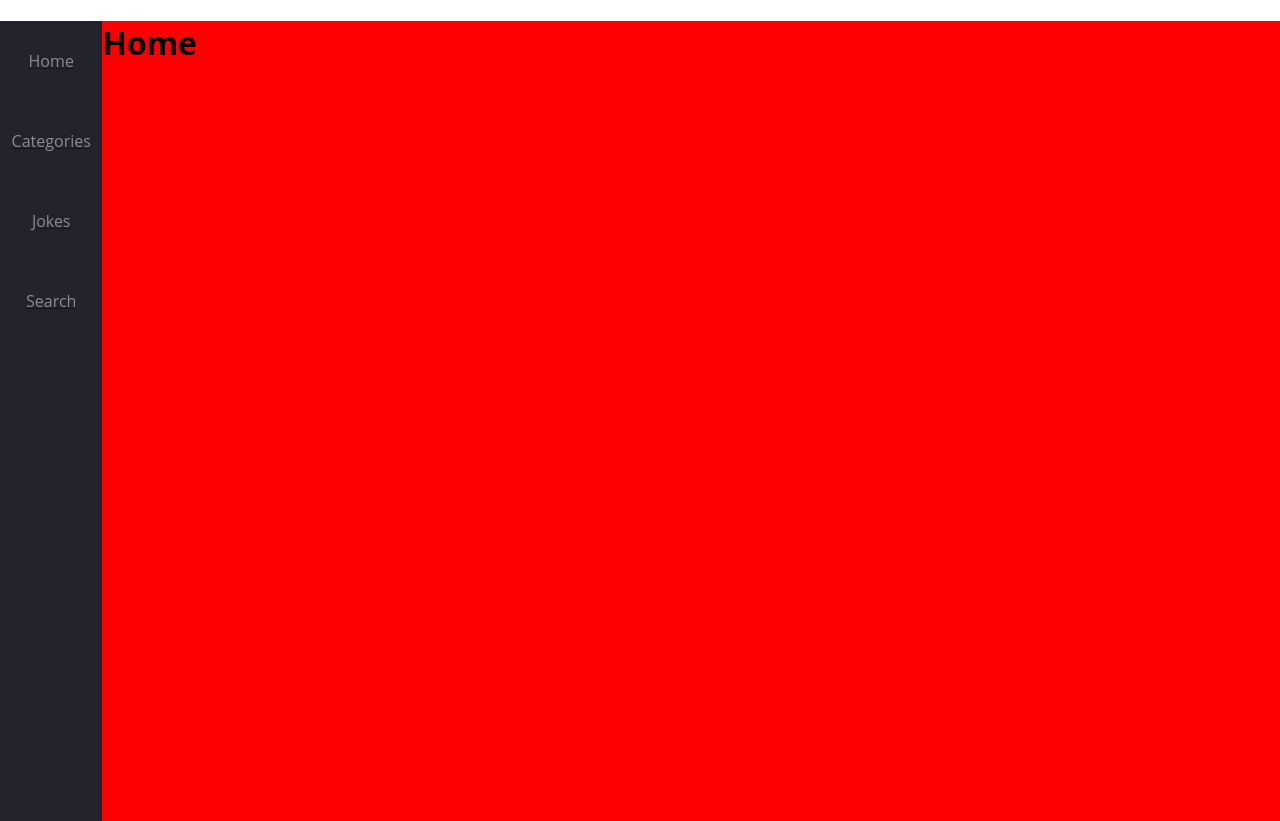
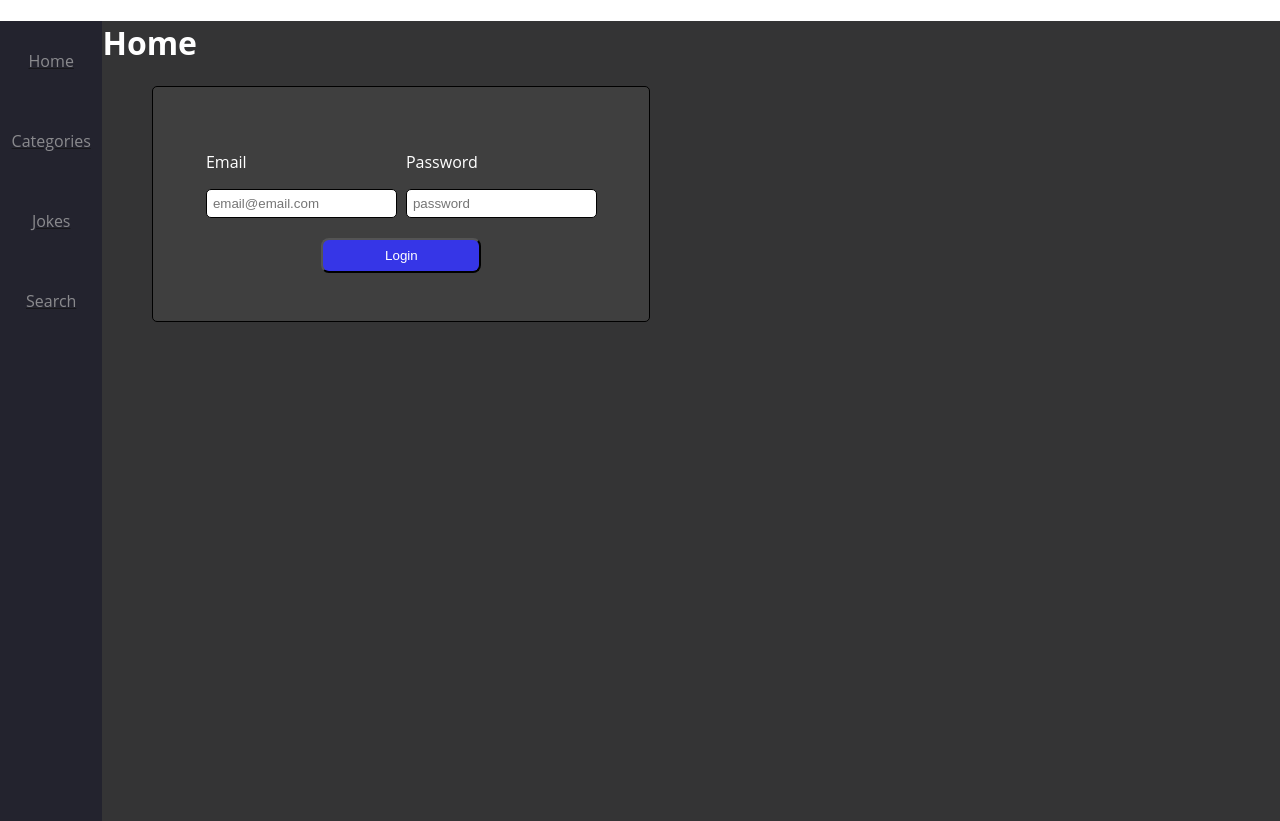
Before and after one commit to Wxkyle/react-certification, a React (Create React App) app in the folder react-cert/: page / in a window 1280 px wide. Built offline with nearby package versions, Linux system fonts and the light colour scheme.

Commit message:
login worked on. regex completed.

```diff
--- a/react-cert/src/App.css
+++ b/react-cert/src/App.css
@@ -1,66 +1,63 @@
-/* .App {
-  text-align: center;
+html,
+body {
+  margin: 0;
+  padding: 0;
 }
 
-.App-logo {
-  height: 40vmin;
-  pointer-events: none;
+h1 {
+  color: #fff;
 }
 
-@media (prefers-reduced-motion: no-preference) {
-  .App-logo {
-    animation: App-logo-spin infinite 20s linear;
-  }
+p{
+  color: #fff;
 }
 
-.App-header {
-  background-color: #282c34;
-  min-height: 100vh;
-  display: flex;
-  flex-direction: column;
-  align-items: center;
-  justify-content: center;
-  font-size: calc(10px + 2vmin);
-  color: white;
+.loginModal {
+  display: grid;
+  grid-template-columns: 50px 1fr 1fr;
 }
 
-.App-link {
-  color: #61dafb;
+.login {
+  border: black solid 0.5px;
+  padding: 3em;
+  border-radius: 5px;
+  display: grid;
+  grid-template-columns: 1fr 1fr;
+  background-color: #3f3f3f;
+  justify-items: center;
+  max-width: 25em;
 }
 
-@keyframes App-logo-spin {
-  from {
-    transform: rotate(0deg);
-  }
-  to {
-    transform: rotate(360deg);
-  }
-} */
-
-/* .navbar{
-  height: 8vh;
-  background-color: rgb(28, 28, 31);
-  display: grid;
-  grid-template-columns: 1fr 1fr 1fr 1fr;
-  justify-content: center;
-  align-content: center;
-} */
-
-/* button{
-  display: grid;
-  justify-content: center;
-  align-content: center;
-} */
-
-html,body{
-  margin:0;
-  padding:0;
+.emailFormInput {
+  padding: 6px;
+  border-radius: 5px;
+  border: black 0.5px solid;
+  color: #363636;
 }
 
-.test{
+.emailFormInput:focus {
+  padding: 6px;
+  border-radius: 5px;
+  border: black 0.5px solid;
+  color: #363636;
+}
+
+.submitButton {
+  color: #fff;
+  background-color: rgb(54, 54, 231);
+  color: #fff;
+  padding: 8px 12px;
+  border-radius: 8px;
+  grid-column: span 2;
+  max-width: 250px;
+  margin-top: 20px;
+  min-width: 160px;
+}
+
+.test {
   height: 100vh;
   margin-left: 8vw;
-  background-color: red;
+  background-color: #343435;
 }
 
 :root {
@@ -72,7 +69,6 @@ html,body{
   --bg-secondary: #141418;
   --transition-speed: 600ms;
 }
-
 
 .navbar {
   width: 8vw;
--- a/react-cert/src/components/Home.tsx
+++ b/react-cert/src/components/Home.tsx
@@ -1,7 +1,43 @@
+import { useState } from "react";
+
 function Home() {
-    return <div className="test">
+  const [email, setEmail] = useState<string>();
+  const [password, setPassword] = useState<string>();
+
+  const formLogin = () => {};
+
+  return (
+    <div className="test">
       <h1>Home</h1>
+      <div className="loginModal">
+        <div />
+        <form className="login">
+          <div>
+            <p>Email</p>
+            <input
+              onChange={(e) => setEmail(e.target.value)}
+              className="emailFormInput"
+              placeholder="email@email.com"
+              pattern="^[a-zA-Z0-9.!#$%&'*+/=?^_`{|}~-]+@[a-zA-Z0-9-]+(?:\.[a-zA-Z0-9-]+)*$"
+            ></input>
+          </div>
+          <div>
+            <p>Password</p>
+            <input
+              onChange={(e) => setPassword(e.target.value)}
+              className="emailFormInput"
+              placeholder="password"
+              pattern="^(?=.*\d)(?=.*[a-zA-Z]).{6,10}$"
+            ></input>
+          </div>
+          <button onClick={() => formLogin()} className="submitButton">
+            Login
+          </button>
+        </form>
+        <div />
+      </div>
     </div>
-  }
+  );
+}
 
-  export default Home;
+export default Home;
--- a/react-cert/src/components/Navbar.tsx
+++ b/react-cert/src/components/Navbar.tsx
@@ -3,33 +3,21 @@ import { Link } from "react-router-dom";
 import { useState } from "react";
 
 function Navbar() {
-  const [updatePage, setUpdatePage] = useState("Home");
 
   return (
     <div>
       <div className="navbar">
         <Link to="/">
-            <li onClick={() => setUpdatePage("Home")} className="nav-link">
-              Home
-            </li>
+          <li className="nav-link">Home</li>
         </Link>
         <Link to="/Categories">
-            <li
-              // onClick={() => setUpdatePage("Categories")}
-              className="nav-link"
-            >
-              Categories
-            </li>
+          <li className="nav-link">Categories</li>
         </Link>
         <Link to="/Jokes">
-            <li onClick={() => setUpdatePage("Jokes")} className="nav-link">
-              Jokes
-            </li>
+          <li className="nav-link">Jokes</li>
         </Link>
         <Link to="/Search">
-            <li onClick={() => setUpdatePage("Search")} className="nav-link">
-              Search
-            </li>
+          <li className="nav-link">Search</li>
         </Link>
       </div>
     </div>
```
Also changed, not shown: 1 other file (tests, documents, lock files or other folders). Lines whose indentation alone changed are shown as unchanged.
